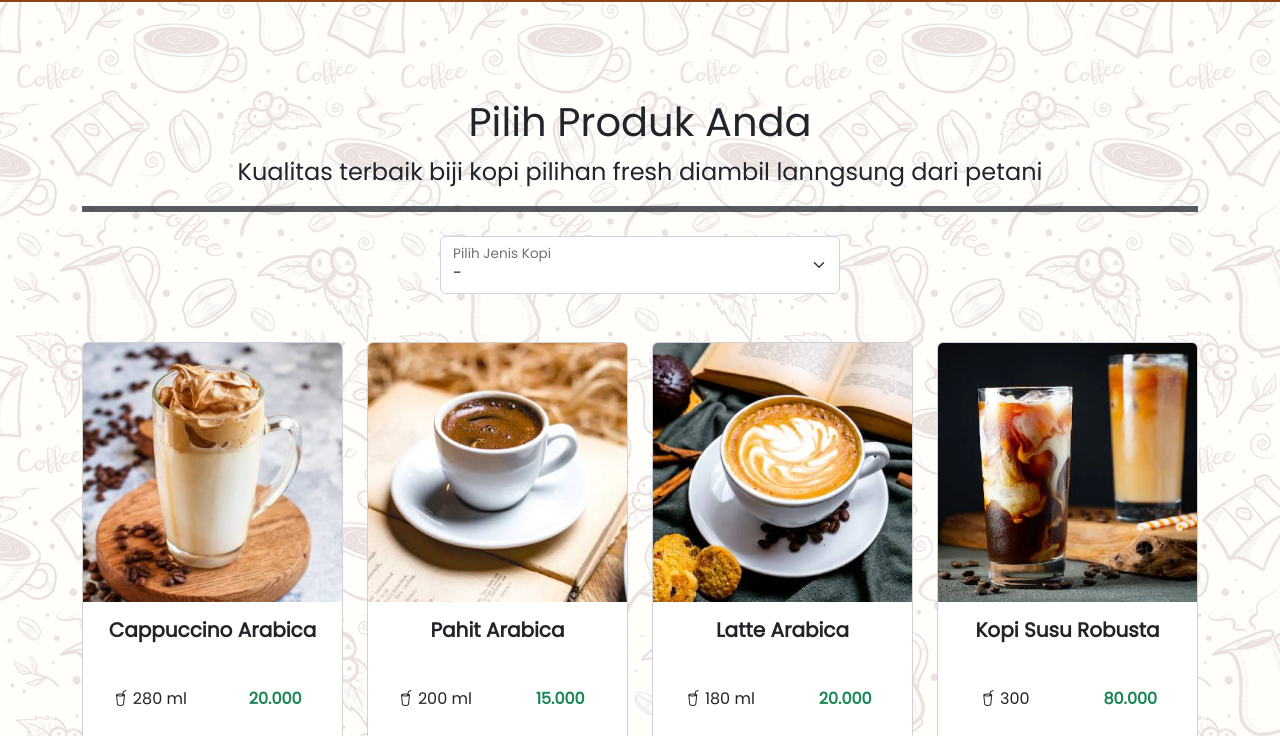
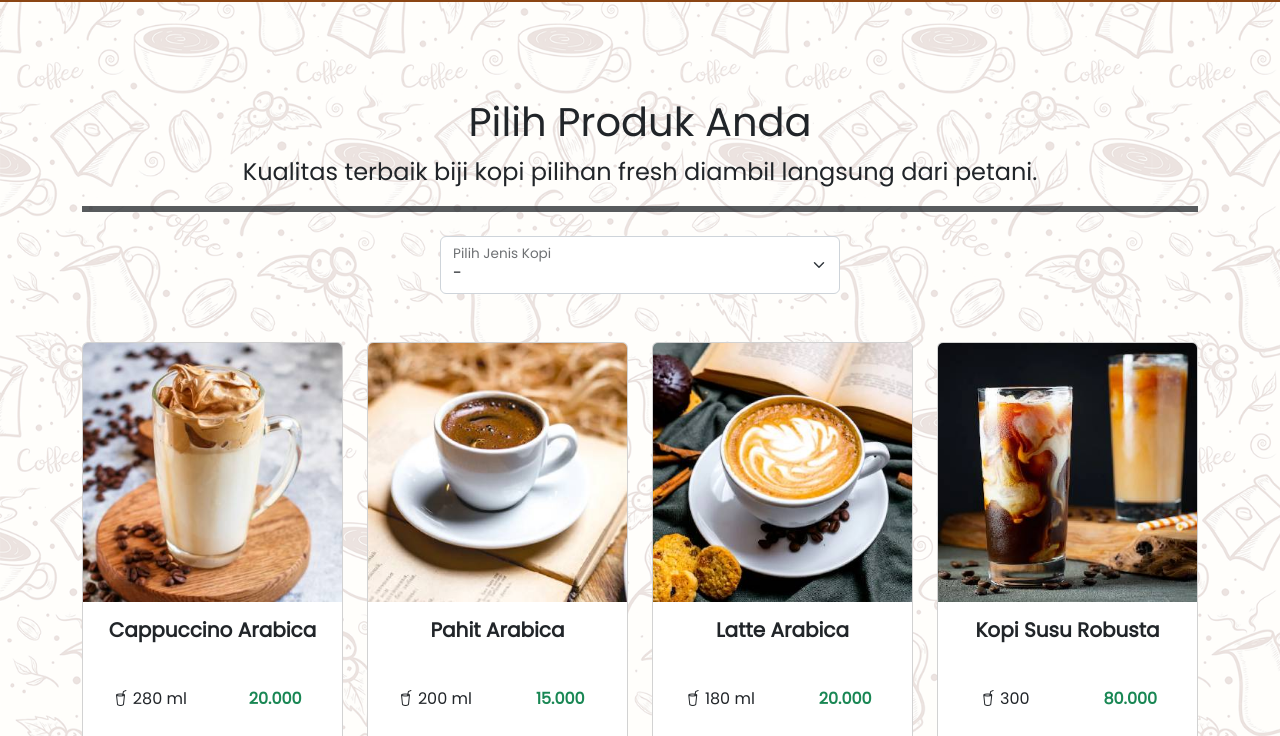
Before and after one commit to alrayyann/kopi-kuy, a plain HTML site: page produk.html in a window 1280 px wide. Shown: the part 64-800 px from the top of the page. Drawn offline with Linux system fonts and the light colour scheme.

Commit message:
ubah typo

```diff
--- a/produk.html
+++ b/produk.html
@@ -70,7 +70,7 @@
         <section class="riki-block produk text-center my-5 py-5">
             <div class="container">
                 <h1>Pilih Produk Anda</h1>
-                <p class="fs-4">Kualitas terbaik biji kopi pilihan fresh diambil lanngsung dari petani</p>
+                <p class="fs-4">Kualitas terbaik biji kopi pilihan fresh diambil langsung dari petani.</p>
                 <hr class="border border-dark border-3 opacity-75">
 
                 <!-- Ini Untuk Select -->
```
